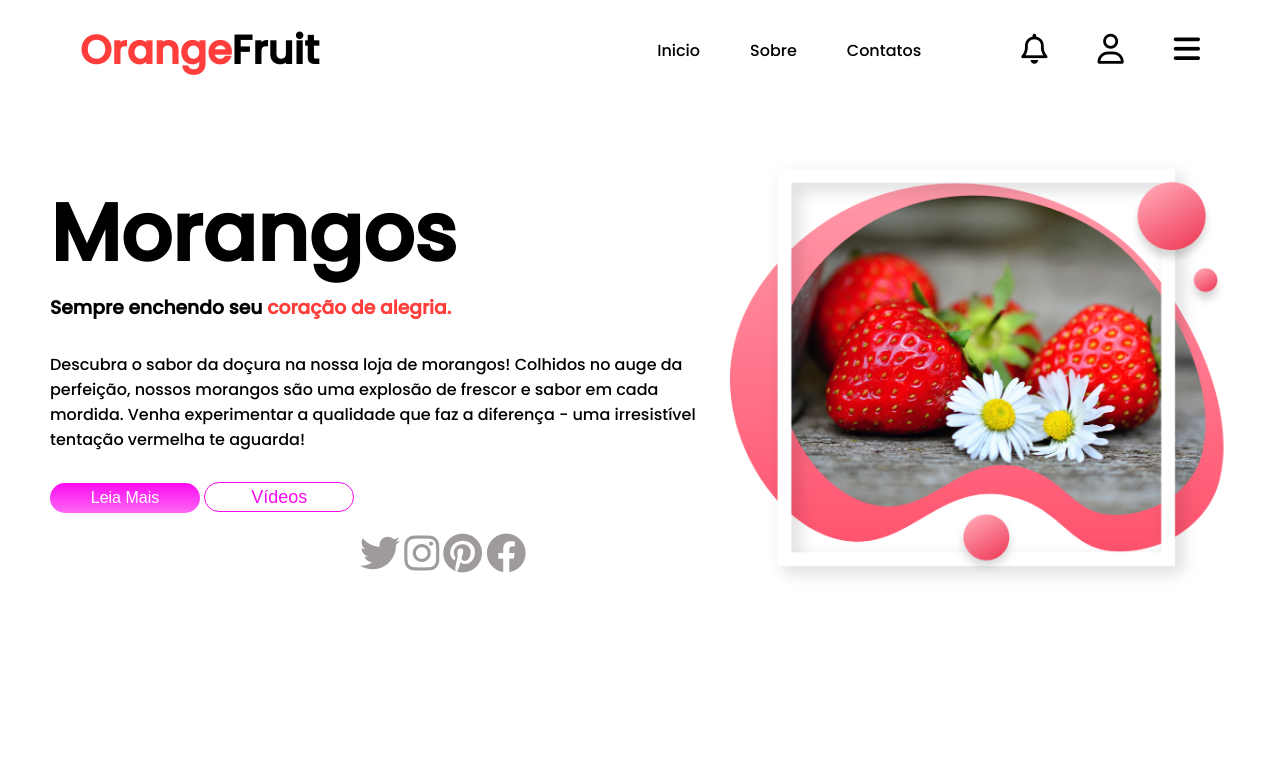
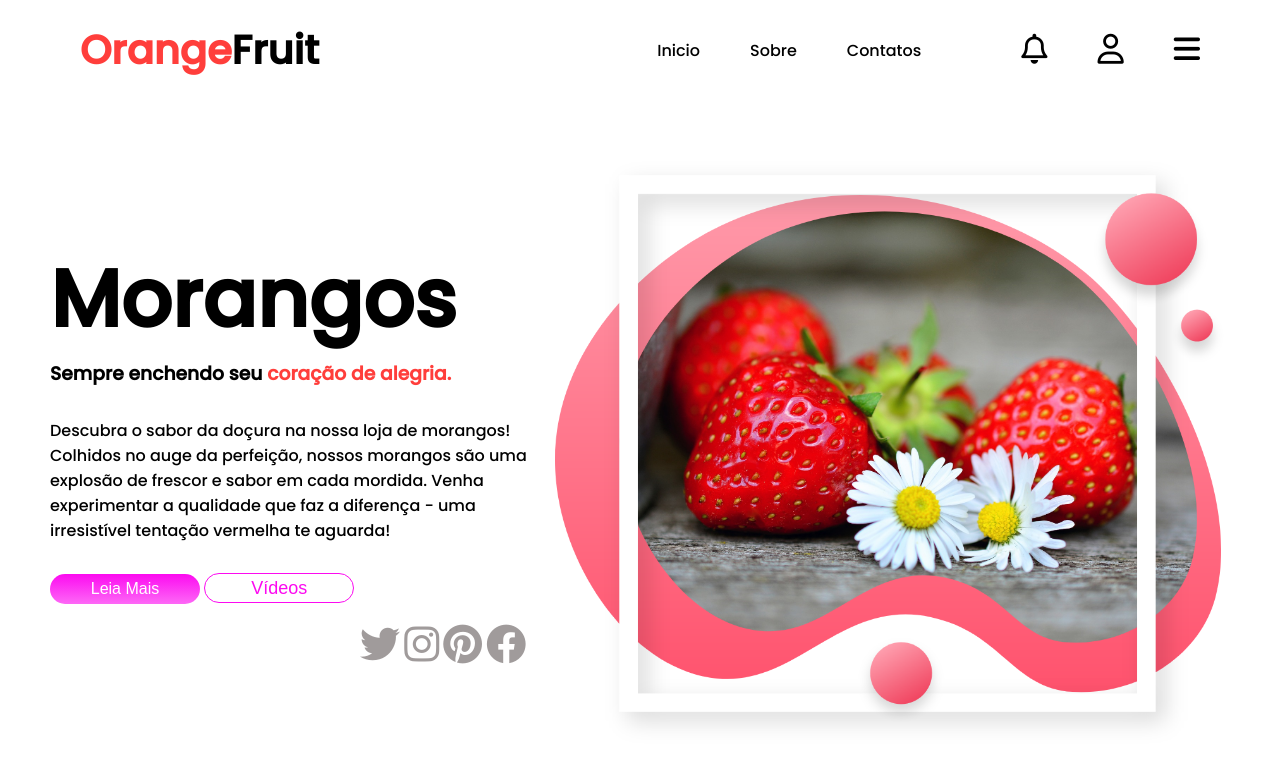
Before and after one commit to DiogaoxL/8-projetos-html-css, a plain HTML site: page Projetos HTML/Projeto 05/index.html in a window 1280 px wide. Drawn offline with Linux system fonts and the light colour scheme.

Commit message:
Update style.css

```diff
--- a/Projetos HTML/Projeto 05/style.css
+++ b/Projetos HTML/Projeto 05/style.css
@@ -57,7 +57,7 @@ main {
 }
 
 main img {
-  width: 500px;
+  width: 675px;
 }
 
 section {
```
